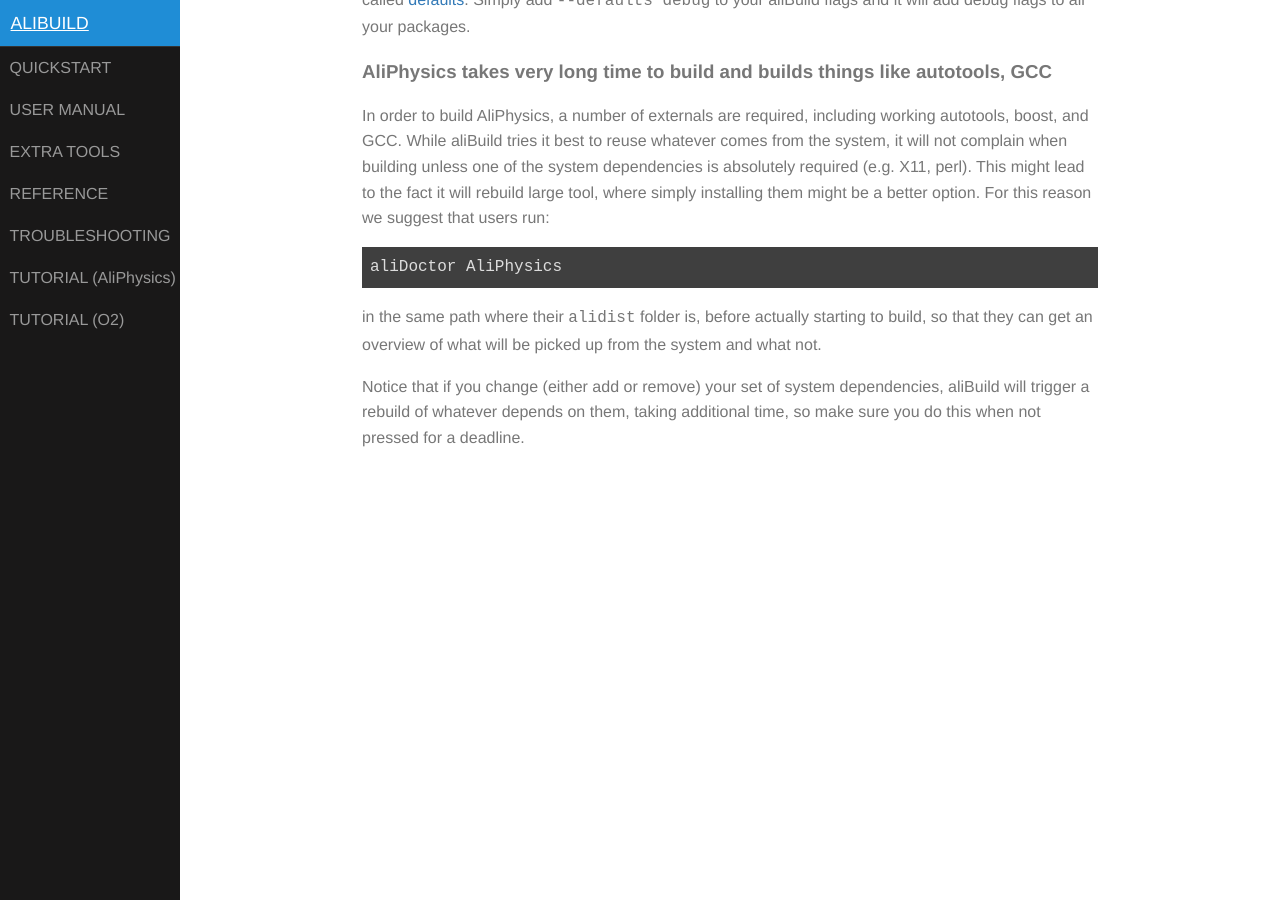
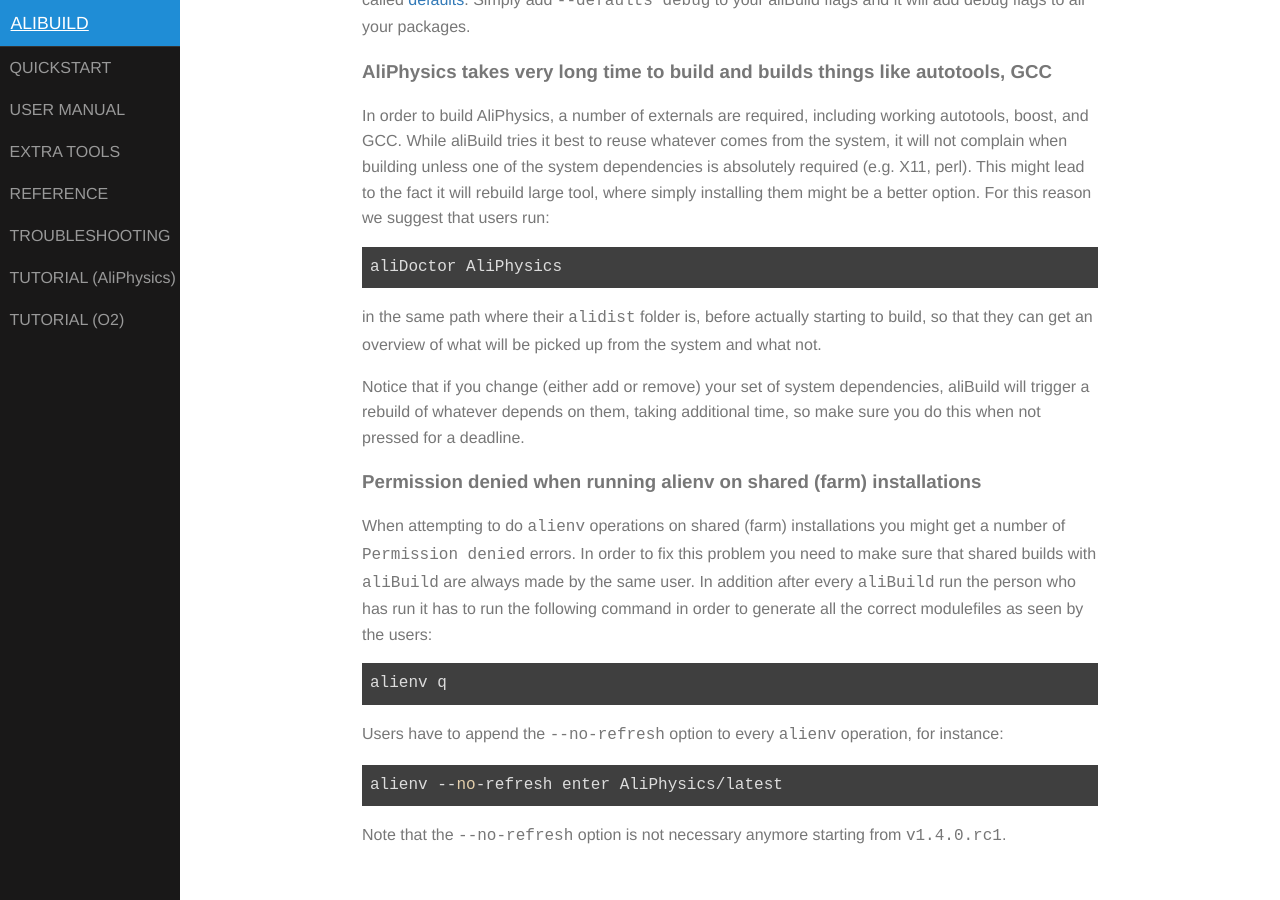
Before and after one commit to alisw/alibuild, a Jekyll site: the page built from docs/troubleshooting.markdown, in a window 1280 px wide and 900 px high, scrolled down 5506 px. Built offline with Jekyll 4.4.1, drawn with Linux system fonts in a browser that asks for light colours.

Commit message:
Document the --no-refresh option in alienv

```diff
--- a/docs/troubleshooting.markdown
+++ b/docs/troubleshooting.markdown
@@ -280,3 +280,22 @@ Notice that if you change (either add or remove) your set of system
 dependencies, aliBuild will trigger a rebuild of whatever depends on
 them, taking additional time, so make sure you do this when not pressed
 for a deadline.
+
+### Permission denied when running alienv on shared (farm) installations
+
+When attempting to do `alienv` operations on shared (farm) installations you
+might get a number of `Permission denied` errors. In order to fix this problem
+you need to make sure that shared builds with `aliBuild` are always made by the
+same user. In addition after every `aliBuild` run the person who has run it has
+to run the following command in order to generate all the correct modulefiles
+as seen by the users:
+
+    alienv q
+
+Users have to append the `--no-refresh` option to every `alienv` operation, for
+instance:
+
+    alienv --no-refresh enter AliPhysics/latest
+
+Note that the `--no-refresh` option is not necessary anymore starting from
+`v1.4.0.rc1`.
```
